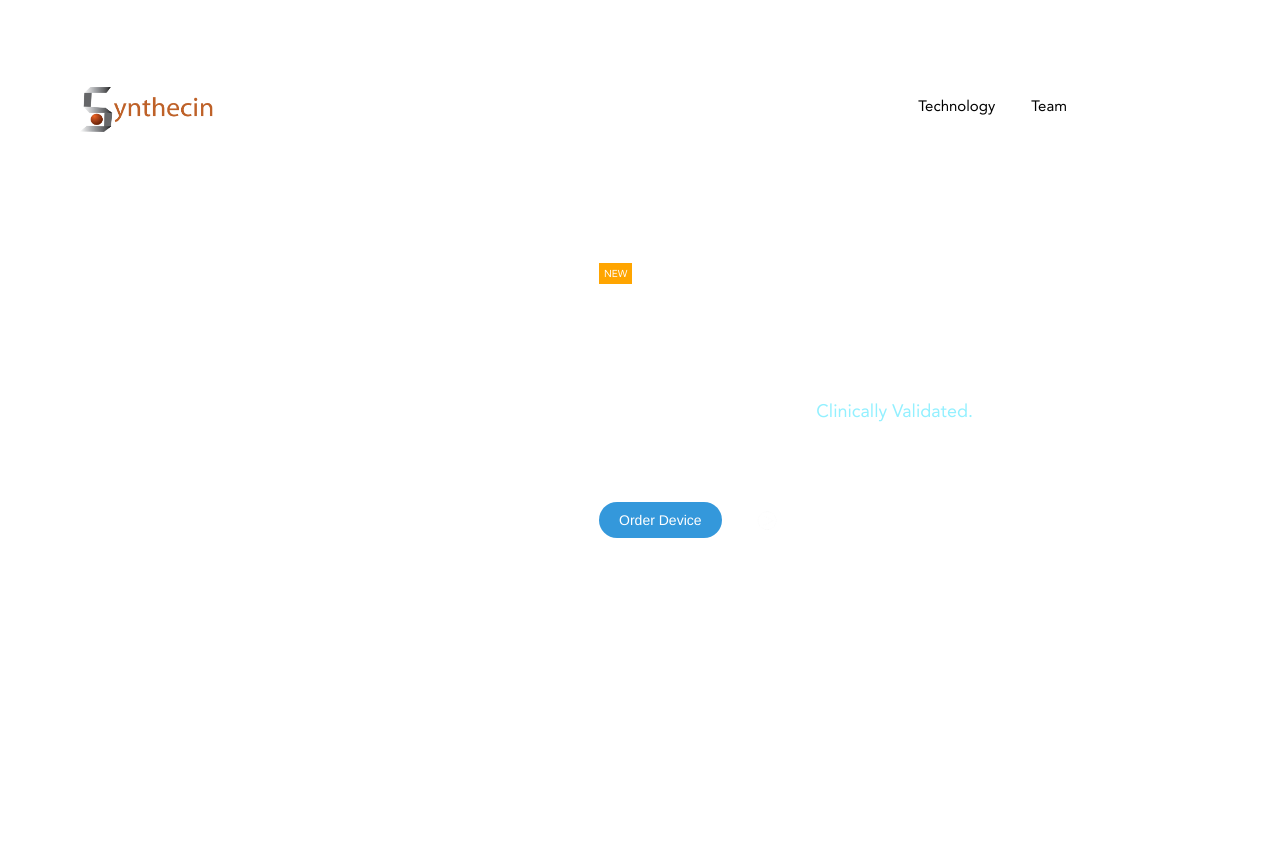
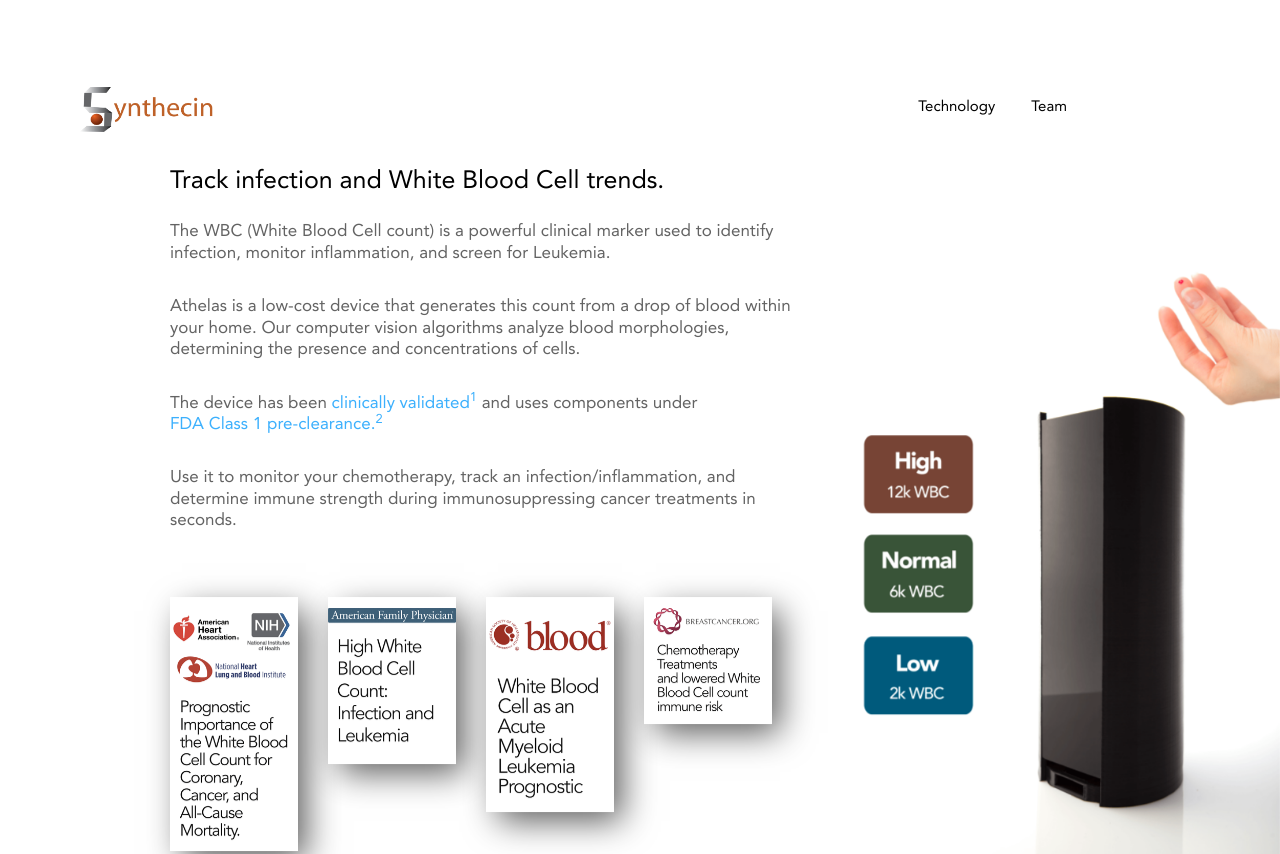
Before and after one commit to adsouza1/synthecin, a plain HTML site: page index.html in a window 1280 px wide. Shown: the top 854 px of the page. Drawn offline with Linux system fonts and the light colour scheme.

```diff
--- a/index.html
+++ b/index.html
@@ -17,7 +17,7 @@
     <meta name="description" content="Deep Learning based Blood Diagnostics.">
     <meta name="keywords" content="diagnostic, blood, in-home">
 
-    <link rel="shortcut icon" href="images/favicon.ico">
+    <link rel="shortcut icon" href="images/SynthecinS.png">
 
 	<link rel="stylesheet" href="css/bootstrap.min.css">
     <link rel="stylesheet" href="css/jquery.fancybox.css">
@@ -108,25 +108,7 @@
     <!--Start [ home-intro ]-->
     <div class="home-intro">
 
-    	<div class="container-fluid sc" style="background-color: white">
-        	<div class="row">
-            	<div class="col-xs-12">
-                	<div class="fs-table fs">
-                    	<div class="fs-cell">
-                            <div class="home-intro-content">
-                            	<a href="/screen" class="introducing-screen-link"><span class="new-label">NEW</span><strong>Introducing Screen</strong>. $15/mo at-home testing.</a>
-                                <h2>Monitor immune health from home.</h2>
-                                <p>Athelas determines White Blood Cell counts to monitor and flag diseases. <a href="/data">Clinically Validated.</a></p>
-                                <div class="button-spacer">
-                                	<a href="/order" class="button blue">Order Device</a>
-                                    <a href="https://www.youtube.com/embed/shhOy2OzGIc?autoplay=1" class="button transparent various fancybox.iframe"><span>Watch Video</span></a>
-                                </div>
-                            </div>
-                        </div>
-                    </div>
-                </div>
-            </div>
-        </div>
+
 
     </div>
     <!--End   [ home-intro ]-->
@@ -138,6 +120,11 @@
         	<div class="row">
             	<div class="col-xs-12">
                 	<div class="track-infection-content-left">
+                    <br>
+                    <br>
+                    <br>
+                    <br>
+
                     	<h2>Track infection and White Blood Cell trends.</h2>
                         <p>The WBC (White Blood Cell count) is a powerful clinical marker used to identify infection, monitor inflammation, and screen for Leukemia.</p>
                         <p>Athelas is a low-cost device that generates this count from a drop of blood within your home. Our computer vision algorithms analyze blood morphologies, determining the presence and concentrations of cells.</p>
```
